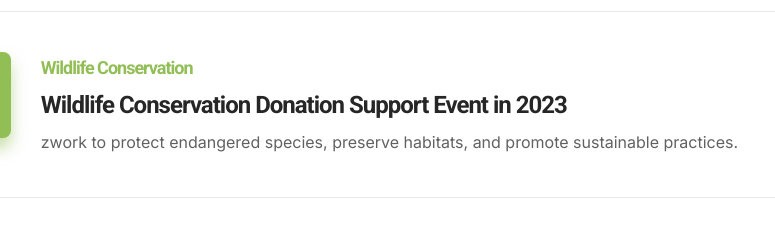
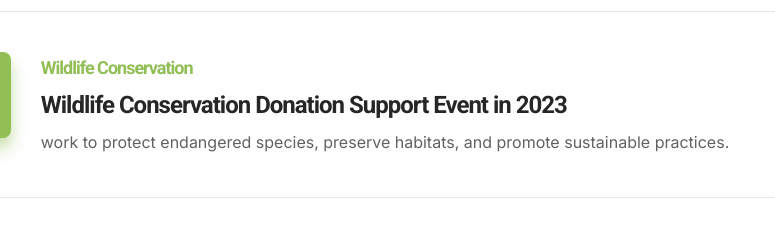
Before and after one commit to SumitKadam451/WILDGUARDIANS, a plain HTML site: page index.html in a window 1280 px wide. Shown: the part 5540-5766 px from the top of the page, 125-900 px from the left. Drawn offline with nearby package versions, Linux system fonts and the light colour scheme.

Commit message:
Update index.html

```diff
--- a/index.html
+++ b/index.html
@@ -899,7 +899,7 @@
                     <h3 class="card-title">Wildlife Conservation Donation Support Event in 2023</h3>
 
                     <p class="card-text">
-                      zwork to protect endangered species, preserve habitats, and promote sustainable practices.
+                      work to protect endangered species, preserve habitats, and promote sustainable practices.
                     </p>
                   </div>
 
```
